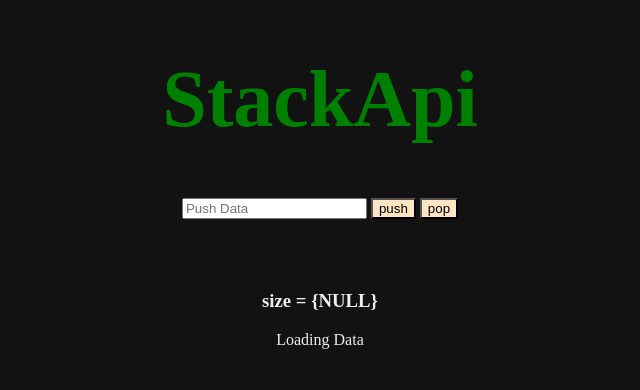
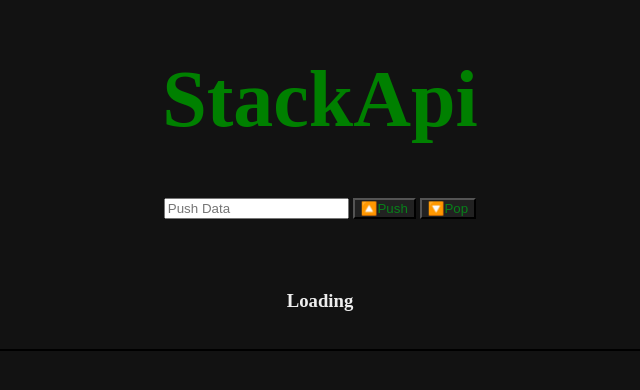
Before and after one commit to harshsinghvi/stackapi, a Flask app: page / in a window 1280 px wide. Shown: the top 390 px of the page, without its empty margins (320-960 px from the left). Run offline with Flask 2, Linux system fonts and the light colour scheme; some libraries are stand-ins or nearby versions.

Commit message:
[Improving UI] Update templates/index.html

```diff
--- a/templates/index.html
+++ b/templates/index.html
@@ -13,37 +13,36 @@
         h1   {color: white;font-size: 500%;}
         h2  {color: red}
         p    {color: red;}
-        button { background-color: bisque; font: outline; }
-
+        button { background-color: #212121; color: #08801A}
         table, th, td {  border: 1px solid black; border-spacing: 0px; font-size: larger; }
     </style>
 </head>
 
 <body style="text-align:center;" id="body">
 <script>
-    const URL="http://localhost:5000";
-
+    const URL="https://stackapi.vercel.app";
     async function main(){
-        var url = URL+"/push?data="+ push_data.value;
+        var url = URL+"/stack";
         const response = await fetch(url);
         var data = await response.json();
-        document.getElementById['size'].value="size = "+data['size'];
-        var html = '<table style="width:70%"> <tr> <th>index</th> <th>data</th> <th>&nbsp;&nbsp;&nbsp;</th> <th>index</th> <th> data </th>  </tr>';
+        document.getElementById("size").innerHTML="size = "+data['size'];
+        size=data['size'];
+        var html = '<tr> <th>index</th> <th>data</th> <th>&nbsp;&nbsp;&nbsp;</th> <th>index</th> <th> data </th>  </tr>';
         for(i in data['data'])
         {
-            var reverse=size-i;
-            html = html + '  <tr>    <td>'+ i +'</td> <td>'+ data['data'][i] +'</td>  <td></td> <td>'+(size-i)+'</td><td>'+ data['data'][size-i]+'</td>   </tr>'
+            html = html + '  <tr>    <td>'+ i +'</td> <td>'+ data['data'][i] +'</td>  <td></td> <td>'+(size-i-1)+'</td><td>'+ data['data'][(size-i-1)]+'</td>   </tr>'
         }
-        html = html + ' </table>'
-        document.getElementById['data'].innerHTML=html;
+        document.getElementById("data").innerHTML=html;
         console.log(data);
+        setTimeout(500);
     }
-
+    main();
     async function push(){
         var url = URL+"/push?data="+push_data.value;
         const response = await fetch(url);
         var data = await response.json();
-        document.getElementById("result").value=data+ " " + response.code;
+        setTimeout(1500);
+        document.getElementById("result").innerHTML= JSON.stringify(data) + " " + response.status;
         console.log(data);
         main();
     }
@@ -52,12 +51,13 @@
         var url = URL+"/pop";
         const response = await fetch(url);
         var data = await response.json();
-        document.getElementById("result").value= data + " " + response.code;
+        setTimeout(1500);
+        document.getElementById("result").innerHTML= JSON.stringify(data) + " " + response.status;
         console.log(data);
         main();
     }
 
-    setInterval(main,1000)
+    setInterval(main,2000)
 </script>
 
     <h1 style="color:green;">StackApi</h1>
@@ -65,14 +65,19 @@
         <!-- Making a text input -->
         <input type="text" id="push_data" placeholder="Push Data">
         <!-- Button to send data -->
-        <button onclick="push()">push</button>
-        <button onclick="pop()"> pop </button> <br><br>
+        <button onclick="push()">🔼Push</button>
+        <button onclick="pop()"> 🔽Pop </button> <br><br>
         <!-- For printing result from server -->
-        <p class="result" style="color:green"></p>
+        <p id="result" style="color:green"> </p>
     </p>
     <br>
-    <h3 id="size"> size = {NULL} </h3>
-    <div id="data"> Loading Data<div>
+    <h3 id="size"> Loading </h3>
+    <br>
+    <center>
+        <table style="width:70%" id="data">
+        <!-- For printing data   from server -->
+        </table>
+    </center>
     <br>
 </body>
 </html>
```
